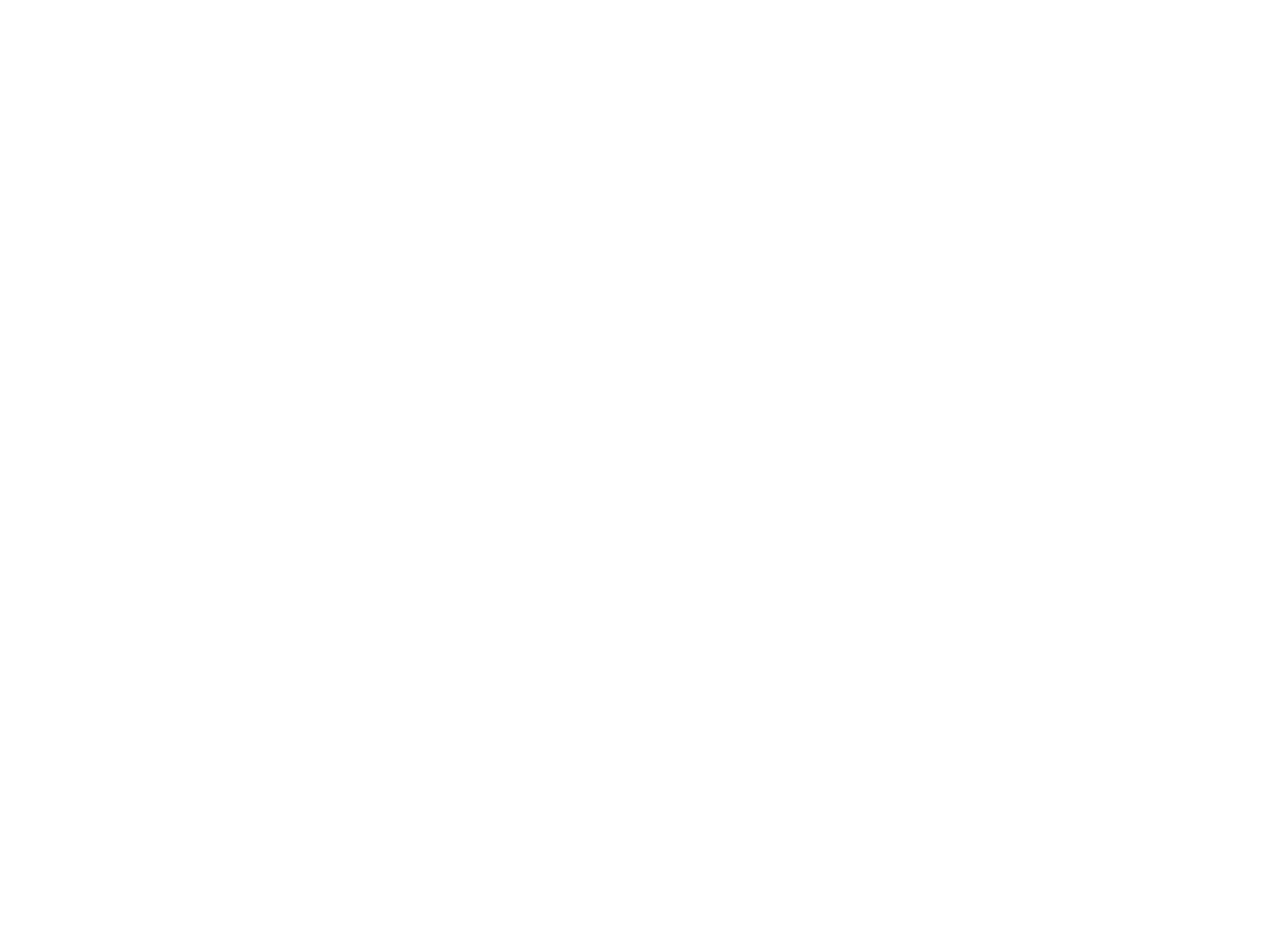
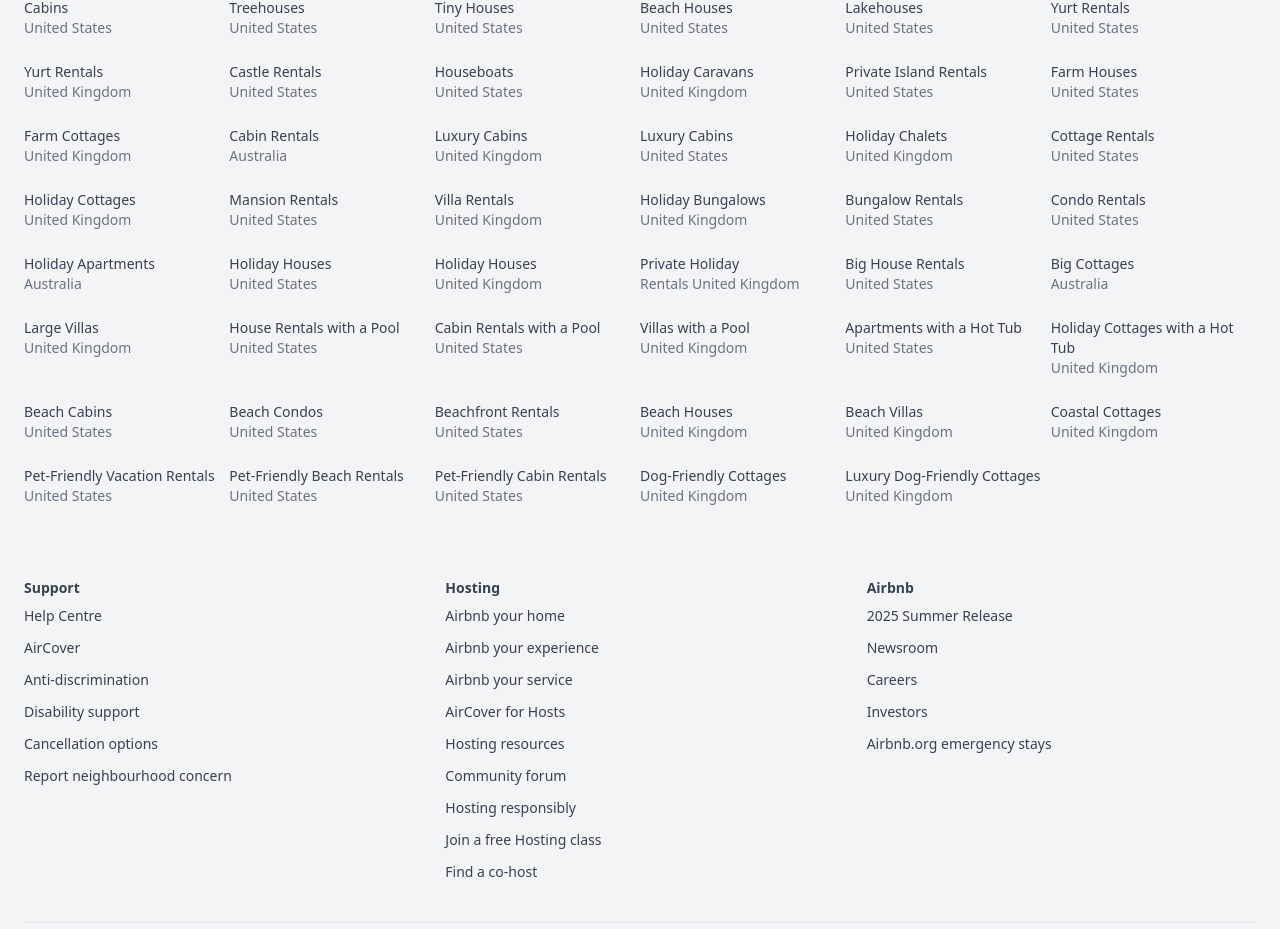
Before and after one commit to Ritik-Thakur-sudo/Wanderlust, a React (Vite) app in the folder frontend/: page /services in a window 1280 px wide. Shown: the part 437-1366 px from the top of the page. Before the commit the page ends 800 px from the top, so only its background shows below. Built offline with nearby package versions, Linux system fonts and the light colour scheme.

Commit message:
create Footer component

```diff
--- a/frontend/src/App.jsx
+++ b/frontend/src/App.jsx
@@ -2,6 +2,7 @@
 import "./index.css";
 
 import Navbar from "./components/Navbar";
+import Footer from "./components/Footer";
 
 import Home from "./pages/Home";
 import Homes from "./pages/Homes";
@@ -18,6 +19,7 @@
         <Route path="/experiences" element={<Experiences />} />
         <Route path="/services" element={<Services />} />
       </Routes>
+      <Footer />
     </>
   );
 }
--- /dev/null
+++ b/frontend/src/components/Footer.jsx
@@ -0,0 +1,192 @@
+import { Link } from "react-router-dom";
+
+export default function Footer() {
+  return (
+    <footer className="w-full bg-gray-100 py-10 mt-12 text-sm text-gray-700">
+      <div className="max-w-7xl mx-auto px-6">
+        <h2 className="text-xl font-semibold mb-6">
+          Inspiration for future getaways
+        </h2>
+        <div className="border-b mb-6">
+          <button className="text-black font-medium border-b border-black pb-2">
+            Unique stays
+          </button>
+        </div>
+
+        <div className="grid grid-cols-2 md:grid-cols-4 lg:grid-cols-6 gap-y-6 mb-10">
+          {[
+            ["Cabins", "United States"],
+            ["Treehouses", "United States"],
+            ["Tiny Houses", "United States"],
+            ["Beach Houses", "United States"],
+            ["Lakehouses", "United States"],
+            ["Yurt Rentals", "United States"],
+            ["Yurt Rentals", "United Kingdom"],
+            ["Castle Rentals", "United States"],
+            ["Houseboats", "United States"],
+            ["Holiday Caravans", "United Kingdom"],
+            ["Private Island Rentals", "United States"],
+            ["Farm Houses", "United States"],
+            ["Farm Cottages", "United Kingdom"],
+            ["Cabin Rentals", "Australia"],
+            ["Luxury Cabins", "United Kingdom"],
+            ["Luxury Cabins", "United States"],
+            ["Holiday Chalets", "United Kingdom"],
+            ["Cottage Rentals", "United States"],
+            ["Holiday Cottages", "United Kingdom"],
+            ["Mansion Rentals", "United States"],
+            ["Villa Rentals", "United Kingdom"],
+            ["Holiday Bungalows", "United Kingdom"],
+            ["Bungalow Rentals", "United States"],
+            ["Condo Rentals", "United States"],
+            ["Holiday Apartments", "Australia"],
+            ["Holiday Houses", "United States"],
+            ["Holiday Houses", "United Kingdom"],
+            ["Private Holiday", "Rentals United Kingdom"],
+            ["Big House Rentals", "United States"],
+            ["Big Cottages", "Australia"],
+            ["Large Villas", "United Kingdom"],
+            ["House Rentals with a Pool", "United States"],
+            ["Cabin Rentals with a Pool", "United States"],
+            ["Villas with a Pool", "United Kingdom"],
+            ["Apartments with a Hot Tub", "United States"],
+            ["Holiday Cottages with a Hot Tub", "United Kingdom"],
+            ["Beach Cabins", "United States"],
+            ["Beach Condos", "United States"],
+            ["Beachfront Rentals", "United States"],
+            ["Beach Houses", "United Kingdom"],
+            ["Beach Villas", "United Kingdom"],
+            ["Coastal Cottages", "United Kingdom"],
+            ["Pet-Friendly Vacation Rentals", "United States"],
+            ["Pet-Friendly Beach Rentals", "United States"],
+            ["Pet-Friendly Cabin Rentals", "United States"],
+            ["Dog-Friendly Cottages", "United Kingdom"],
+            ["Luxury Dog-Friendly Cottages", "United Kingdom"],
+          ].map(([title, country], i) => (
+            <div key={i}>
+              <p className="font-medium">{title}</p>
+              <p className="text-gray-500 text-sm">{country}</p>
+            </div>
+          ))}
+        </div>
+
+        <div className="grid grid-cols-3 gap-8 mt-8 pt-8 border-b pb-10">
+          <div>
+            <h4 className="font-semibold mb-2">Support</h4>
+            <ul className="space-y-3">
+              <li>
+                <Link to="#">Help Centre</Link>
+              </li>
+              <li>
+                <Link to="#">AirCover</Link>
+              </li>
+              <li>
+                <Link to="#">Anti-discrimination</Link>
+              </li>
+              <li>
+                <Link to="#">Disability support</Link>
+              </li>
+              <li>
+                <Link to="#">Cancellation options</Link>
+              </li>
+              <li>
+                <Link to="#">Report neighbourhood concern</Link>
+              </li>
+            </ul>
+          </div>
+
+          <div>
+            <h4 className="font-semibold mb-2">Hosting</h4>
+            <ul className="space-y-3">
+              <li>
+                <Link to="#">Airbnb your home</Link>
+              </li>
+              <li>
+                <Link to="#">Airbnb your experience</Link>
+              </li>
+              <li>
+                <Link to="#">Airbnb your service</Link>
+              </li>
+              <li>
+                <Link to="#">AirCover for Hosts</Link>
+              </li>
+              <li>
+                <Link to="#">Hosting resources</Link>
+              </li>
+              <li>
+                <Link to="#">Community forum</Link>
+              </li>
+              <li>
+                <Link to="#">Hosting responsibly</Link>
+              </li>
+              <li>
+                <Link to="#">Join a free Hosting class</Link>
+              </li>
+              <li>
+                <Link to="#">Find a co‑host</Link>
+              </li>
+            </ul>
+          </div>
+
+          <div>
+            <h4 className="font-semibold mb-2">Airbnb</h4>
+            <ul className="space-y-3">
+              <li>
+                <Link to="#">2025 Summer Release</Link>
+              </li>
+              <li>
+                <Link to="#">Newsroom</Link>
+              </li>
+              <li>
+                <Link to="#">Careers</Link>
+              </li>
+              <li>
+                <Link to="#">Investors</Link>
+              </li>
+              <li>
+                <Link to="#">Airbnb.org emergency stays</Link>
+              </li>
+            </ul>
+          </div>
+        </div>
+        <div className="flex justify-between items-center">
+          <div className="flex mt-3 text-center font-medium items-center">
+            &copy; <p className="mx-2">2025 Airbnb, Inc</p>
+            <ul className="space-x-3 flex">
+              <li>
+                <Link to={"/privacy"}>Privacy</Link>
+              </li>
+              <li>
+                <Link to={"/term"}>Terms</Link>
+              </li>
+              <li>
+                <Link to={"/sitemap"}>Sitemap</Link>
+              </li>
+              <li>
+                <Link to={"/company_details"}>Comapny details</Link>
+              </li>
+            </ul>
+          </div>
+          <div className="flex justify-center items-center gap-2">
+            <Link className="flex gap-1">
+                <img src="/world.svg" alt="world" className="w-4"/>
+                <p>English(IN)</p>
+            </Link>
+            <Link>
+            <p>INR</p>
+            </Link>
+            <Link>
+                <img src="/facebook.svg" alt="facebook" />
+            </Link>
+             <Link>
+                <img src="/x.svg" alt="facebook" />
+            </Link>
+             <Link>
+                <img src="/instagram.svg" alt="facebook" />
+            </Link>
+          </div>
+        </div>
+      </div>
+    </footer>
+  );
+}
```
